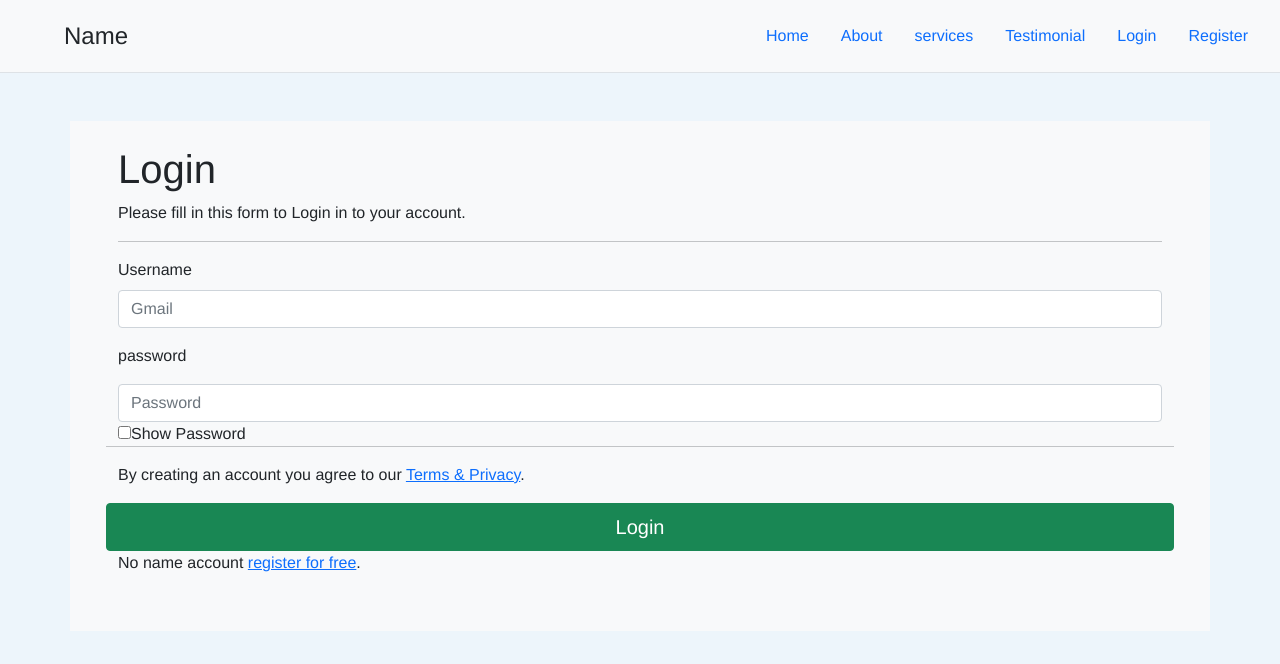
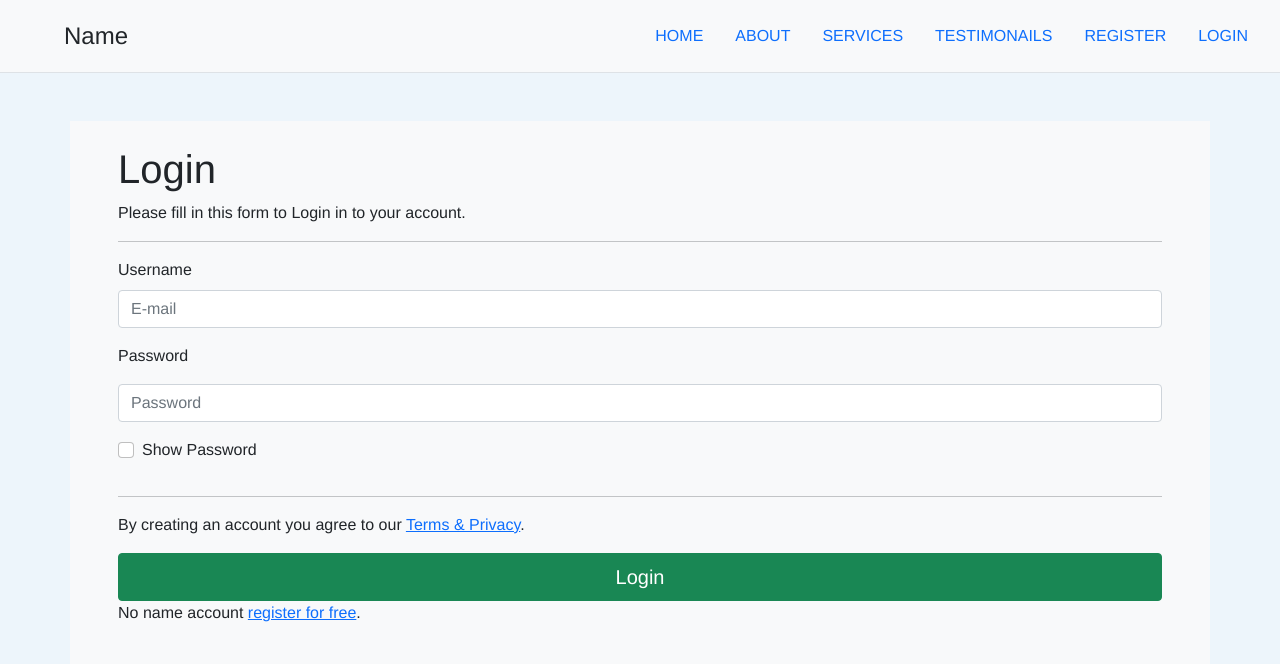
Before and after one commit to Purahan/Team-WebMaker, a PHP site: page /login.php in a window 1280 px wide. Shown: the top 664 px of the page. Run offline with PHP 8.4, Linux system fonts and the light colour scheme.

Commit message:
edited show password

```diff
--- a/login.php
+++ b/login.php
@@ -7,6 +7,7 @@
         <title>name-Login</title>
         <link rel="stylesheet" href="style.css" />
         <link href="https://cdn.jsdelivr.net/npm/bootstrap@5.0.1/dist/css/bootstrap.min.css" rel="stylesheet" integrity="sha384-+0n0xVW2eSR5OomGNYDnhzAbDsOXxcvSN1TPprVMTNDbiYZCxYbOOl7+AMvyTG2x" crossorigin="anonymous" />
+        <link href='https://unpkg.com/boxicons@2.0.9/css/boxicons.min.css' rel='stylesheet'>
 
     </head>
     <body style="background-color: rgb(237, 245, 251); font-family: century gothic, Helvetica, sans-serif;">
@@ -19,12 +20,12 @@
                 <!--navbar-->
                 <nav class="nav-bar">
                 <ul class="nav items">
-                <li class="nav-item"><a href="index.html" class="nav-link" aria-current="page">Home</a></li>
-                <li class="nav-item"><a href="index.html" class="nav-link">About</a></li>
-                <li class="nav-item"><a href="index.html" class="nav-link">services</a></li>
-                <li class="nav-item"><a href="index.html" class="nav-link">Testimonial</a></li>
-                <li class="nav-item"><a href="index.html" class="nav-link active">Login</a></li>
-                <li class="nav-item"><a href="register.html" class="nav-link">Register</a></li>
+                <li class="nav-item"><a href="index.php" class="nav-link" aria-current="page">HOME</a></li>
+                <li class="nav-item"><a href="index.php" class="nav-link">ABOUT</a></li>
+                <li class="nav-item"><a href="index.php" class="nav-link">SERVICES</a></li>
+                <li class="nav-item"><a href="index.php" class="nav-link">TESTIMONAILS</a></li>
+                <li class="nav-item"><a href="register.php" class="nav-link">REGISTER</a></li>
+                <li class="nav-item"><a href="login.php" class="nav-link active">LOGIN</a></li>
                 </ul>
             </header>
         </div>
@@ -36,27 +37,30 @@
                 <hr>
                 <div class="row my-3">
                     <div class="col">
-                        <label for="Gmail" class="form-label">Username</label>
-                        <input type="Gmail" class="form-control" id="gmail" placeholder="Gmail" name="email" aria-describedby="email" required />
+                        <label for="email" class="form-label">Username</label>
+                        <input type="email" class="form-control" id="email" placeholder="E-mail" name="email" aria-describedby="email" required />
                     </div>
                 </div>
                 <div class="row pb-3" class="pb-1">
                     <div class="col">
                         <label for="pwd"
-                        >password</label>
+                        >Password</label>
                     </div>
                 </div>
                 <div class="row pb-3" class="pb-1">
                     <div class="col">
                         <!--password-->
-                  <input type="password"
-                   class="form-control" placeholder="Password" name="pwd" id="pwd" required />
+                        <input type="password" class="form-control" placeholder="Password" name="pwd" id="pwd" required />
                         <!-- An element to toggle between password visibility -->
-<input type="checkbox" onclick="myFunction()"
-<li>Show Password</li>
+                        <div class="form-check mt-3">
+                        <input class="form-check-input" type="checkbox" onclick="show_pwd()" id="flexCheckDefault" wtx-context="BEFF5258-246B-4F27-8248-7034DE54E482">
+                            <label class="form-check-label" for="flexCheckDefault">
+                                Show Password
+                            </label>
+                        </div>
 
                         <script>
-function myFunction() {
+                            function show_pwd() {
                             var x = document.getElementById("pwd");
                             if (x.type === "password") {
                                 x.type = "pwd";
@@ -66,11 +70,12 @@ function myFunction() {
                             }
                         </script>
                     </div>
+                </div>
                 <hr>
                 <p>By creating an account you agree to our <a href="#">Terms & Privacy</a>.</p>
 
                 <input type="submit" class="btn btn-success w-100 px-2 py-2 fs-5" value="Login" />
-                <p>No name account <a href="register.html">register for free</a>.</p>
+                <p>No name account <a href="register.php">register for free</a>.</p>
               </div>
         </form>
     </body>
```
Lines whose indentation alone changed are shown as unchanged.
